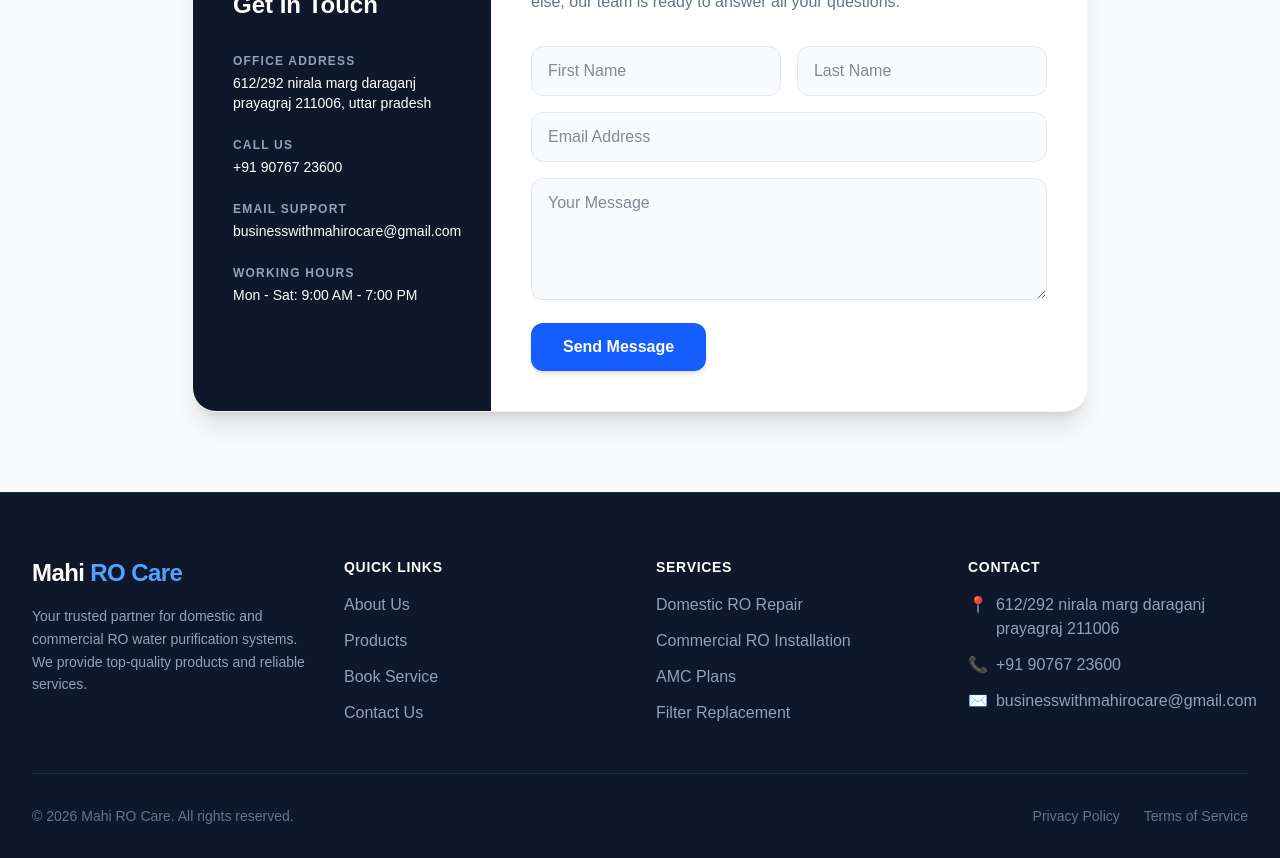
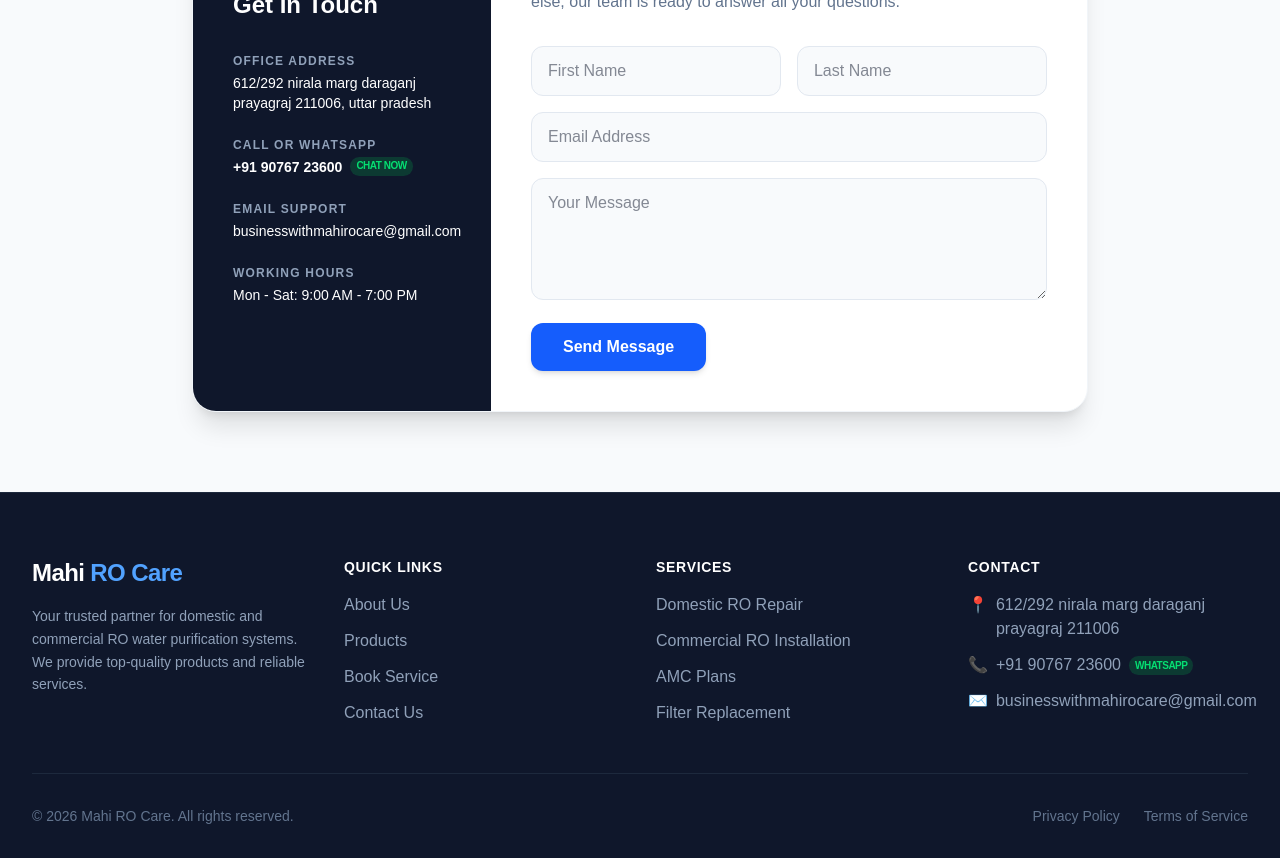
Before and after one commit to sssgkfkdk-prog/MahiRoCare, a Next.js app: page /contact in a window 1280 px wide. Shown: the part 320-1178 px from the top of the page. Built offline with nearby package versions, Linux system fonts and the light colour scheme; no server answers.

Commit message:
Fixed Chat with Expert button and added WhatsApp links

```diff
--- a/app/amc/page.js
+++ b/app/amc/page.js
@@ -257,9 +257,14 @@ export default function AMCPage() {
           <Info className="text-blue-600 mx-auto mb-6" size={48} />
           <h3 className="text-2xl font-black text-slate-900 mb-4">Have questions about AMC?</h3>
           <p className="text-slate-600 mb-8">Not sure which plan is right for you? Our experts can help you choose the best protection based on your water quality and usage.</p>
-          <button className="bg-white text-blue-600 px-8 py-3 rounded-xl font-bold border border-blue-200 hover:bg-blue-600 hover:text-white transition-all">
+          <a
+            href="https://wa.me/919076723600"
+            target="_blank"
+            rel="noopener noreferrer"
+            className="inline-block bg-white text-blue-600 px-8 py-3 rounded-xl font-bold border border-blue-200 hover:bg-blue-600 hover:text-white transition-all shadow-sm hover:shadow-md active:scale-95"
+          >
             Chat with Expert
-          </button>
+          </a>
         </div>
       </section>
 
--- a/app/contact/page.js
+++ b/app/contact/page.js
@@ -23,8 +23,11 @@ export default function ContactPage() {
                  </div>
 
                  <div>
-                   <h4 className="text-slate-400 text-xs font-bold tracking-widest uppercase mb-1">Call Us</h4>
-                   <p className="text-sm font-medium">+91 90767 23600</p>
+                   <h4 className="text-slate-400 text-xs font-bold tracking-widest uppercase mb-1">Call or WhatsApp</h4>
+                   <a href="https://wa.me/919076723600" target="_blank" rel="noopener noreferrer" className="text-sm font-bold hover:text-blue-400 transition flex items-center gap-2">
+                     +91 90767 23600
+                     <span className="text-[10px] bg-green-500/20 text-green-400 px-1.5 py-0.5 rounded-full font-bold uppercase tracking-tighter">Chat Now</span>
+                   </a>
                  </div>
 
                  <div>
--- a/components/Footer.js
+++ b/components/Footer.js
@@ -43,7 +43,10 @@ export default function Footer() {
               </li>
               <li className="flex items-center">
                 <span className="mr-2">📞</span>
-                <span>+91 90767 23600</span>
+                <a href="https://wa.me/919076723600" target="_blank" rel="noopener noreferrer" className="hover:text-blue-400 transition flex items-center gap-2">
+                  +91 90767 23600
+                  <span className="text-[10px] bg-green-500/20 text-green-400 px-1.5 py-0.5 rounded-full font-bold uppercase tracking-tighter">WhatsApp</span>
+                </a>
               </li>
               <li className="flex items-center">
                 <span className="mr-2">✉️</span>
```
